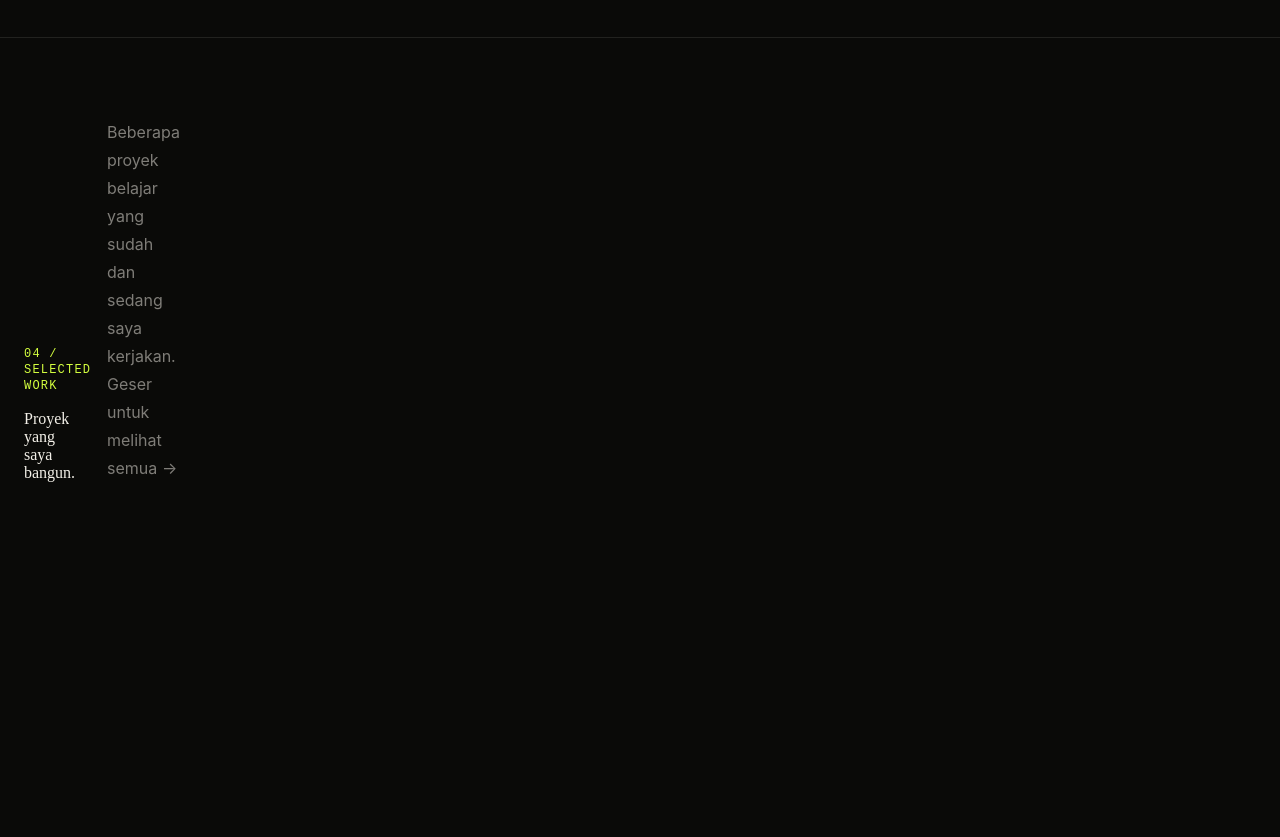
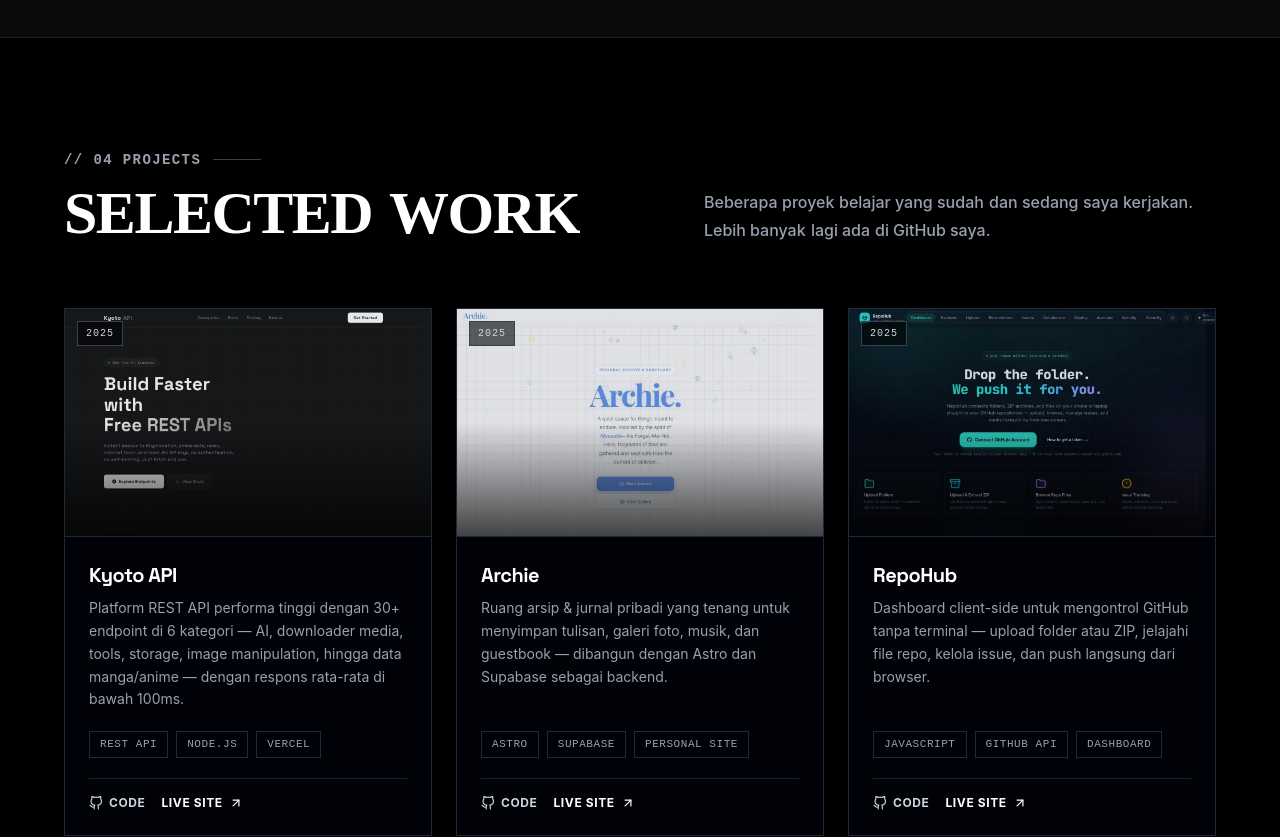
Before and after one commit to Ikhwan-stars/Ikhwan-Portfolio, a React (Vite) app: page / in a window 1280 px wide. Shown: the part 3060-3897 px from the top of the page. Built offline with nearby package versions, Linux system fonts and the light colour scheme.

Commit message:
Upload 32 file(s) via RepoHub

```diff
--- a/src/components/projects/projects.jsx
+++ b/src/components/projects/projects.jsx
@@ -1,16 +1,19 @@
-import React, { useEffect, useRef } from 'react';
-import gsap from 'gsap';
-import { ScrollTrigger } from 'gsap/ScrollTrigger';
+import React, { useRef } from 'react';
 import { FiArrowUpRight, FiGithub } from 'react-icons/fi';
 import SplitLineReveal from '../animations/SplitLineReveal';
 
-gsap.registerPlugin(ScrollTrigger);
-
+/**
+ * GANTI array di bawah ini dengan proyek asli kamu.
+ * - title, description, tags: bebas
+ * - image: taruh screenshot di /public/images/projects/nama-file.jpg (opsional, ada fallback)
+ * - liveUrl / githubUrl: kosongkan string '' kalau belum ada, tombolnya otomatis kesembunyian
+ */
 const projectsData = [
   {
     id: 'proyek-1',
     title: 'Kyoto API',
-    description: 'Platform REST API performa tinggi dengan 30+ endpoint di 6 kategori — AI, downloader media, tools, storage, image manipulation, hingga data manga/anime — dengan respons rata-rata di bawah 100ms.',
+    description:
+      'Platform REST API performa tinggi dengan 30+ endpoint di 6 kategori — AI, downloader media, tools, storage, image manipulation, hingga data manga/anime — dengan respons rata-rata di bawah 100ms.',
     tags: ['REST API', 'Node.js', 'Vercel'],
     image: '/images/projects/project-1.jpg',
     liveUrl: 'https://kyoto-rest-api.vercel.app/',
@@ -20,7 +23,8 @@ const projectsData = [
   {
     id: 'proyek-2',
     title: 'Archie',
-    description: 'Ruang arsip & jurnal pribadi yang tenang untuk menyimpan tulisan, galeri foto, musik, dan guestbook — dibangun dengan Astro dan Supabase sebagai backend.',
+    description:
+      'Ruang arsip & jurnal pribadi yang tenang untuk menyimpan tulisan, galeri foto, musik, dan guestbook — dibangun dengan Astro dan Supabase sebagai backend.',
     tags: ['Astro', 'Supabase', 'Personal Site'],
     image: '/images/projects/project-2.jpg',
     liveUrl: 'https://archie-lovat.vercel.app/',
@@ -30,7 +34,8 @@ const projectsData = [
   {
     id: 'proyek-3',
     title: 'RepoHub',
-    description: 'Dashboard client-side untuk mengontrol GitHub tanpa terminal — upload folder atau ZIP, jelajahi file repo, kelola issue, dan push langsung dari browser.',
+    description:
+      'Dashboard client-side untuk mengontrol GitHub tanpa terminal — upload folder atau ZIP, jelajahi file repo, kelola issue, dan push langsung dari browser.',
     tags: ['JavaScript', 'GitHub API', 'Dashboard'],
     image: '/images/projects/project-3.jpg',
     liveUrl: 'https://repo-hub-psi.vercel.app/',
@@ -39,7 +44,7 @@ const projectsData = [
   },
 ];
 
-const ProjectPanel = ({ project, index }) => {
+const ProjectCard = ({ project, index }) => {
   const cardRef = useRef(null);
 
   const handleMouseMove = (e) => {
@@ -54,10 +59,9 @@ const ProjectPanel = ({ project, index }) => {
     <div
       ref={cardRef}
       onMouseMove={handleMouseMove}
-      className="project-panel spotlight-card shrink-0 w-[86vw] sm:w-[64vw] md:w-[46vw] lg:w-[38vw] h-[70vh] md:h-[75vh] border flex flex-col overflow-hidden"
-      style={{ borderColor: 'rgba(243,240,232,0.14)', background: 'rgba(243,240,232,0.02)' }}
+      className="spotlight-card group relative border border-gray-800 hover:border-gray-600 bg-gray-950/40 transition-colors duration-300 overflow-hidden flex flex-col"
     >
-      <div className="relative w-full flex-1 overflow-hidden border-b" style={{ borderColor: 'rgba(243,240,232,0.1)' }}>
+      <div className="relative w-full aspect-[16/10] overflow-hidden bg-gray-900 border-b border-gray-800">
         <img
           src={project.image}
           alt=""
@@ -70,40 +74,53 @@ const ProjectPanel = ({ project, index }) => {
             e.currentTarget.nextSibling.style.display = 'flex';
           }}
         />
-        <div className="hidden w-full h-full items-center justify-center absolute inset-0" style={{ background: '#141410' }}>
-          <span className="font-display text-4xl text-paper/20 select-none">0{index + 1}</span>
+        <div className="hidden w-full h-full items-center justify-center absolute inset-0 bg-gray-900">
+          <span className="font-display text-3xl sm:text-4xl text-gray-700 select-none">
+            0{index + 1}
+          </span>
         </div>
-        <div className="absolute inset-0 bg-gradient-to-t from-black/60 via-transparent to-transparent pointer-events-none" />
-        <span
-          className="absolute top-4 left-4 font-mono text-[10px] uppercase tracking-widest px-2.5 py-1"
-          style={{ background: 'var(--color-accent)', color: 'var(--color-ink)' }}
-        >
+        <div className="absolute inset-0 bg-gradient-to-t from-black/70 via-black/0 to-black/0 pointer-events-none" />
+        <span className="absolute top-3 left-3 font-mono text-[10px] uppercase tracking-widest text-gray-300 bg-black/60 px-2 py-1 border border-gray-700">
           {project.year}
         </span>
-        <span className="absolute bottom-4 right-4 font-display text-5xl text-paper/15 select-none">0{index + 1}</span>
       </div>
 
-      <div className="p-6 sm:p-7 flex flex-col">
-        <h3 className="font-heading font-bold text-xl sm:text-2xl text-paper mb-2 tracking-tight">{project.title}</h3>
-        <p className="text-sm text-paper/55 leading-relaxed mb-5 line-clamp-3">{project.description}</p>
+      <div className="p-5 sm:p-6 flex flex-col flex-1">
+        <h3 className="text-lg sm:text-xl font-bold font-heading text-white mb-2 tracking-tight">
+          {project.title}
+        </h3>
+        <p className="text-sm text-gray-400 leading-relaxed mb-5 flex-1">{project.description}</p>
 
         <div className="flex flex-wrap gap-2 mb-5">
           {project.tags.map((tag) => (
-            <span key={tag} className="text-[10px] font-mono uppercase tracking-wider px-2.5 py-1 border" style={{ borderColor: 'rgba(243,240,232,0.16)', color: 'var(--color-paper)' }}>
+            <span
+              key={tag}
+              className="text-[10px] sm:text-[11px] font-mono uppercase tracking-wider text-gray-400 px-2.5 py-1 border border-gray-800"
+            >
               {tag}
             </span>
           ))}
         </div>
 
-        <div className="flex items-center gap-5 pt-4 border-t mt-auto" style={{ borderColor: 'rgba(243,240,232,0.1)' }}>
+        <div className="flex items-center gap-4 pt-4 border-t border-gray-800/80 mt-auto">
           {project.githubUrl && (
-            <a href={project.githubUrl} target="_blank" rel="noopener noreferrer" data-cursor-hover className="inline-flex items-center gap-1.5 text-xs font-bold uppercase tracking-wider text-paper/70 hover:text-paper transition-colors">
+            <a
+              href={project.githubUrl}
+              target="_blank"
+              rel="noopener noreferrer"
+              className="inline-flex items-center gap-1.5 text-xs font-bold uppercase tracking-wider text-gray-300 hover:text-white transition-colors"
+            >
               <FiGithub className="w-3.5 h-3.5" />
               <span>Code</span>
             </a>
           )}
           {project.liveUrl && (
-            <a href={project.liveUrl} target="_blank" rel="noopener noreferrer" data-cursor-hover className="inline-flex items-center gap-1.5 text-xs font-bold uppercase tracking-wider hover:underline underline-offset-4" style={{ color: 'var(--color-accent)' }}>
+            <a
+              href={project.liveUrl}
+              target="_blank"
+              rel="noopener noreferrer"
+              className="inline-flex items-center gap-1.5 text-xs font-bold uppercase tracking-wider text-white hover:underline underline-offset-4"
+            >
               <span>Live Site</span>
               <FiArrowUpRight className="w-3.5 h-3.5" />
             </a>
@@ -115,86 +132,52 @@ const ProjectPanel = ({ project, index }) => {
 };
 
 const Projects = () => {
-  const trackWrapRef = useRef(null);
-  const trackRef = useRef(null);
-
-  useEffect(() => {
-    const wrap = trackWrapRef.current;
-    const track = trackRef.current;
-    if (!wrap || !track) return;
-
-    const setup = () => {
-      const isDesktop = window.innerWidth >= 768;
-      if (!isDesktop) return;
-
-      const scrollLength = track.scrollWidth - wrap.clientWidth;
-      if (scrollLength <= 0) return;
-
-      gsap.to(track, {
-        x: -scrollLength,
-        ease: 'none',
-        scrollTrigger: {
-          trigger: wrap,
-          start: 'top top',
-          end: () => `+=${scrollLength}`,
-          scrub: 0.6,
-          pin: true,
-          anticipatePin: 1,
-          invalidateOnRefresh: true,
-        },
-      });
-    };
-
-    const ctx = gsap.context(() => {
-      setup();
-    });
-
-    const onResize = () => ScrollTrigger.refresh();
-    window.addEventListener('resize', onResize);
-
-    return () => {
-      window.removeEventListener('resize', onResize);
-      ctx.revert();
-    };
-  }, []);
-
   return (
-    <section id="projects" className="relative overflow-hidden" style={{ background: 'var(--color-ink)' }}>
-      <div ref={trackWrapRef} className="relative w-full min-h-screen flex flex-col justify-center py-20 md:py-0 px-6 sm:px-10 md:px-16 lg:pl-32">
-        <div className="mb-10 md:mb-14 flex flex-col md:flex-row md:items-end justify-between gap-4 shrink-0 md:pr-16">
-          <div>
-            <span className="font-mono text-xs uppercase tracking-widest block mb-4" style={{ color: 'var(--color-accent)' }}>04 / Selected Work</span>
-            <SplitLineReveal as="h2" className="font-display font-medium leading-[1] text-paper" style={{ fontSize: 'clamp(2rem, 5vw, 3.75rem)' }}>
-              Proyek yang saya bangun.
+    <section
+      id="projects"
+      className="relative py-20 md:py-28 px-4 sm:px-6 md:px-10 lg:px-16 bg-black text-white border-b border-gray-800/60"
+    >
+      <div className="max-w-6xl mx-auto">
+        <div className="mb-12 md:mb-16">
+          <div className="flex items-center gap-3 mb-3">
+            <span className="text-xs sm:text-sm font-mono font-bold tracking-widest text-gray-400 uppercase">
+              // 04 PROJECTS
+            </span>
+            <span className="h-[1px] w-12 bg-gray-700" />
+          </div>
+          <div className="flex flex-col md:flex-row md:items-end justify-between gap-4">
+            <SplitLineReveal
+              as="h2"
+              className="text-4xl sm:text-5xl md:text-6xl font-extrabold tracking-tight text-white font-display uppercase"
+            >
+              Selected Work
+            </SplitLineReveal>
+            <SplitLineReveal
+              as="p"
+              delay={0.15}
+              className="text-xs sm:text-sm md:text-base text-gray-400 max-w-lg font-sans font-medium leading-relaxed"
+            >
+              Beberapa proyek belajar yang sudah dan sedang saya kerjakan. Lebih banyak lagi ada di GitHub saya.
             </SplitLineReveal>
           </div>
-          <SplitLineReveal as="p" delay={0.1} className="text-xs sm:text-sm md:text-base text-paper/50 max-w-xs font-sans leading-relaxed">
-            Beberapa proyek belajar yang sudah dan sedang saya kerjakan. Geser untuk melihat semua &rarr;
-          </SplitLineReveal>
         </div>
 
-        <div className="overflow-x-auto md:overflow-hidden pb-4 -mx-6 sm:-mx-10 md:mx-0 px-6 sm:px-10 md:px-0" style={{ scrollbarWidth: 'thin' }}>
-          <div ref={trackRef} className="flex gap-5 sm:gap-6 md:pr-16 will-change-transform">
+        <div className="grid grid-cols-1 sm:grid-cols-2 lg:grid-cols-3 gap-5 sm:gap-6">
           {projectsData.map((project, index) => (
-              <ProjectPanel key={project.id} project={project} index={index} />
+            <ProjectCard key={project.id} project={project} index={index} />
           ))}
+        </div>
+
+        <div className="mt-12 md:mt-16 flex justify-center">
           <a
             href="https://github.com/Ikhwan-stars"
             target="_blank"
             rel="noopener noreferrer"
-              data-cursor-hover
-              className="shrink-0 w-[86vw] sm:w-[64vw] md:w-[30vw] lg:w-[24vw] h-[70vh] md:h-[75vh] border flex flex-col items-center justify-center gap-4 text-center px-8 group transition-colors duration-300 hover:border-[var(--color-accent)]"
-              style={{ borderColor: 'rgba(243,240,232,0.14)' }}
+            className="group inline-flex items-center gap-2 px-6 py-3.5 border border-gray-800 hover:border-white bg-transparent text-white font-mono text-xs uppercase tracking-widest transition-all duration-300 hover:bg-white hover:text-black"
           >
-              <span className="font-display text-2xl sm:text-3xl text-paper">Lihat semua di GitHub</span>
-              <span
-                className="w-14 h-14 rounded-full flex items-center justify-center border transition-all duration-300 group-hover:scale-110"
-                style={{ borderColor: 'var(--color-accent)', color: 'var(--color-accent)' }}
-              >
-                <FiArrowUpRight className="w-5 h-5" />
-              </span>
+            <span>Lihat Semua di GitHub</span>
+            <FiArrowUpRight className="w-3.5 h-3.5 group-hover:translate-x-0.5 group-hover:-translate-y-0.5 transition-transform duration-300" />
           </a>
-          </div>
         </div>
       </div>
     </section>
```
Lines whose indentation alone changed are shown as unchanged.
